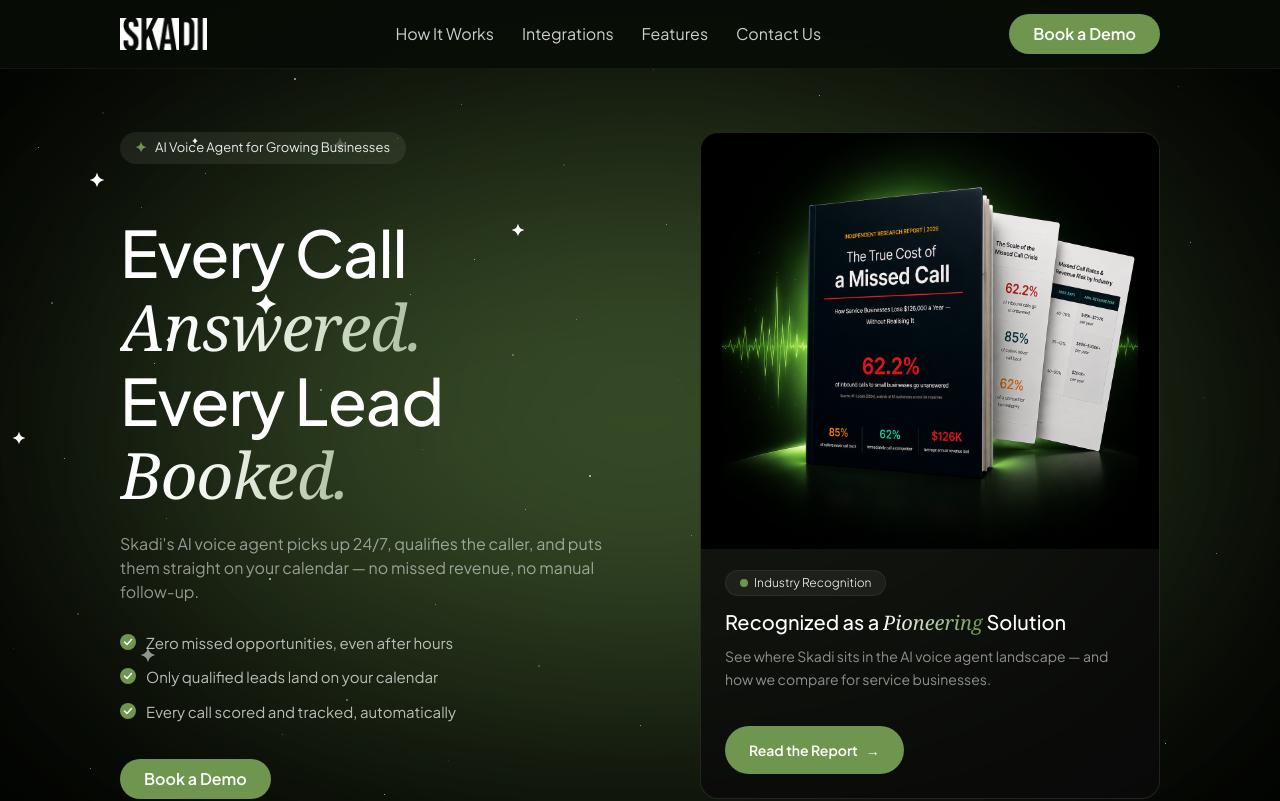
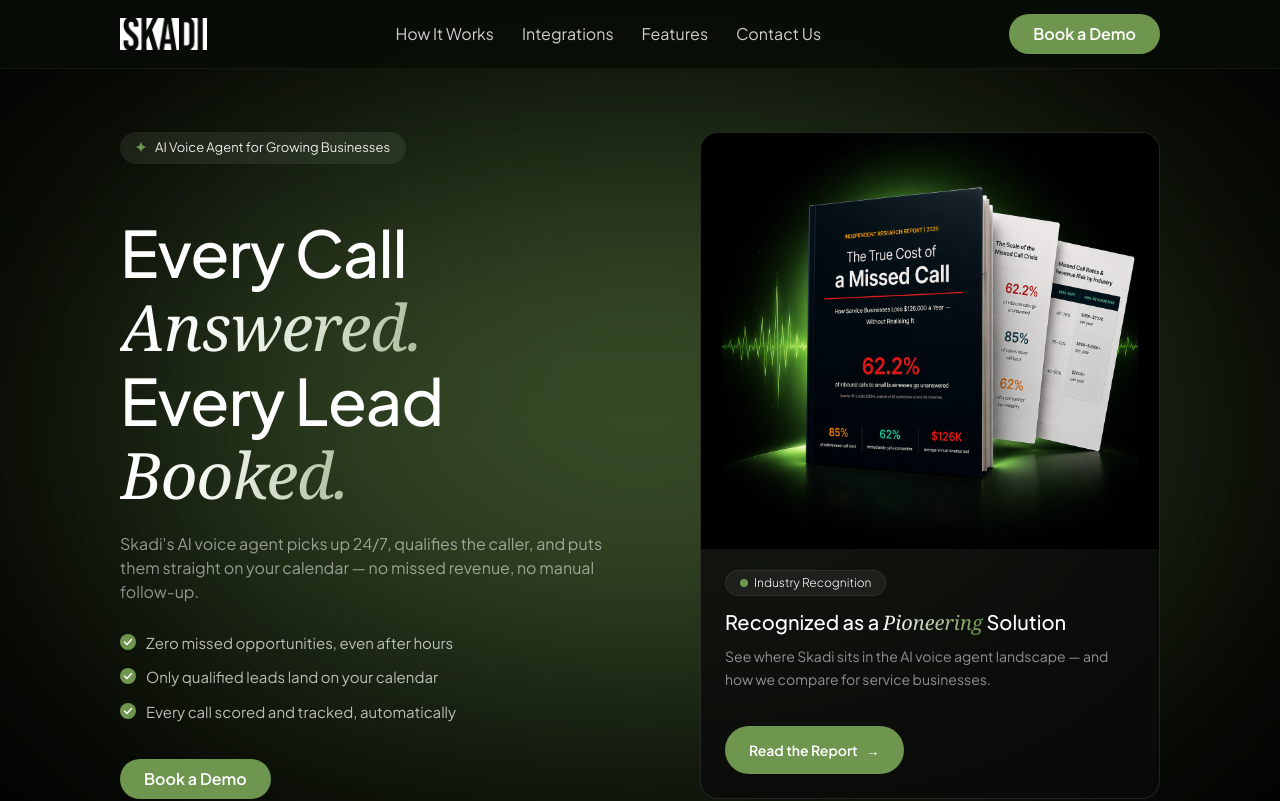
Before and after one commit to it2-geekonomy/skadi-landing, a Next.js app: page / in a window 1280 px wide. Shown: the top 801 px of the page. Built offline with nearby package versions, Linux system fonts and the light colour scheme.

Commit message:
stars removed

```diff
--- a/src/components/Hero.tsx
+++ b/src/components/Hero.tsx
@@ -6,100 +6,14 @@
 import SectionAurora from "@/components/SectionAurora";
 import HeroReportCard from "@/components/HeroReportCard";
 
-const tinyStars = Array.from({ length: 72 }, (_, i) => ({
-  top: `${((i * 17 + 11) % 94) + 2}%`,
-  left: `${((i * 29 + 7) % 97) + 1}%`,
-  size: i % 4 === 0 ? 2 : 1,
-  opacity: 0.15 + ((i * 13) % 7) * 0.1,
-}));
-
-const twinkleStars = [
-  { top: "18%", left: "76%", size: 14 },
-  { top: "34%", left: "20%", size: 20 },
-  { top: "20%", left: "58%", size: 14 },
-  { top: "20%", left: "7%", size: 14 },
-  { top: "16%", left: "73%", size: 14 },
-  { top: "26%", left: "40%", size: 12 },
-  { top: "51%", left: "66%", size: 12 },
-  { top: "50%", left: "1%", size: 12 },
-];
-
-const mediumStars = [
-  { top: "29%", left: "30%", size: 6, opacity: 1 },
-  { top: "39%", left: "13%", size: 6, opacity: 1 },
-  { top: "16%", left: "15%", size: 6, opacity: 1 },
-  { top: "35%", left: "80%", size: 6, opacity: 0.4 },
-  { top: "47%", left: "20%", size: 6, opacity: 0.4 },
-  { top: "26%", left: "82%", size: 6, opacity: 1 },
-  { top: "29%", left: "71%", size: 6, opacity: 1 },
-  { top: "16%", left: "26%", size: 14, opacity: 0.2 },
-  { top: "75%", left: "11%", size: 14, opacity: 0.54 },
-];
-
 const benefits = [
   "Zero missed opportunities, even after hours",
   "Only qualified leads land on your calendar",
   "Every call scored and tracked, automatically",
 ];
 
-function VectorStar({
-  top,
-  left,
-  size,
-  opacity = 1,
-}: {
-  top: string;
-  left: string;
-  size: number;
-  opacity?: number;
-}) {
-  return (
-    <div
-      className="absolute"
-      style={{ top, left, width: size, height: size, opacity }}
-      aria-hidden="true"
-    >
-      <Image
-        src="/images/Vector.svg"
-        alt=""
-        width={size}
-        height={size}
-        className="h-full w-full"
-      />
-    </div>
-  );
-}
-
 function HeroAurora() {
   return <SectionAurora primaryTop="46%" secondaryTop="52%" />;
-}
-
-function HeroStars() {
-  return (
-    <div className="pointer-events-none absolute inset-0 z-[1]" aria-hidden="true">
-      {tinyStars.map((star, i) => (
-        <div
-          key={`tiny-${i}`}
-          className="absolute rounded-full bg-white"
-          style={{
-            top: star.top,
-            left: star.left,
-            width: star.size,
-            height: star.size,
-            opacity: star.opacity,
-          }}
-        />
-      ))}
-
-      {mediumStars.map((star, i) => (
-        <VectorStar key={`med-${i}`} {...star} />
-      ))}
-
-      {twinkleStars.map((star, i) => (
-        <VectorStar key={`twinkle-${i}`} {...star} />
-      ))}
-    </div>
-  );
 }
 
 function TickIcon() {
@@ -126,7 +40,6 @@
       className="relative overflow-hidden bg-black pb-0 pt-[68px]"
     >
       <HeroAurora />
-      <HeroStars />
 
       <div className="container-main relative z-[2]">
         <div className="flex min-h-[calc(100vh-68px)] w-full flex-col items-center justify-center py-10 lg:py-16">
```
